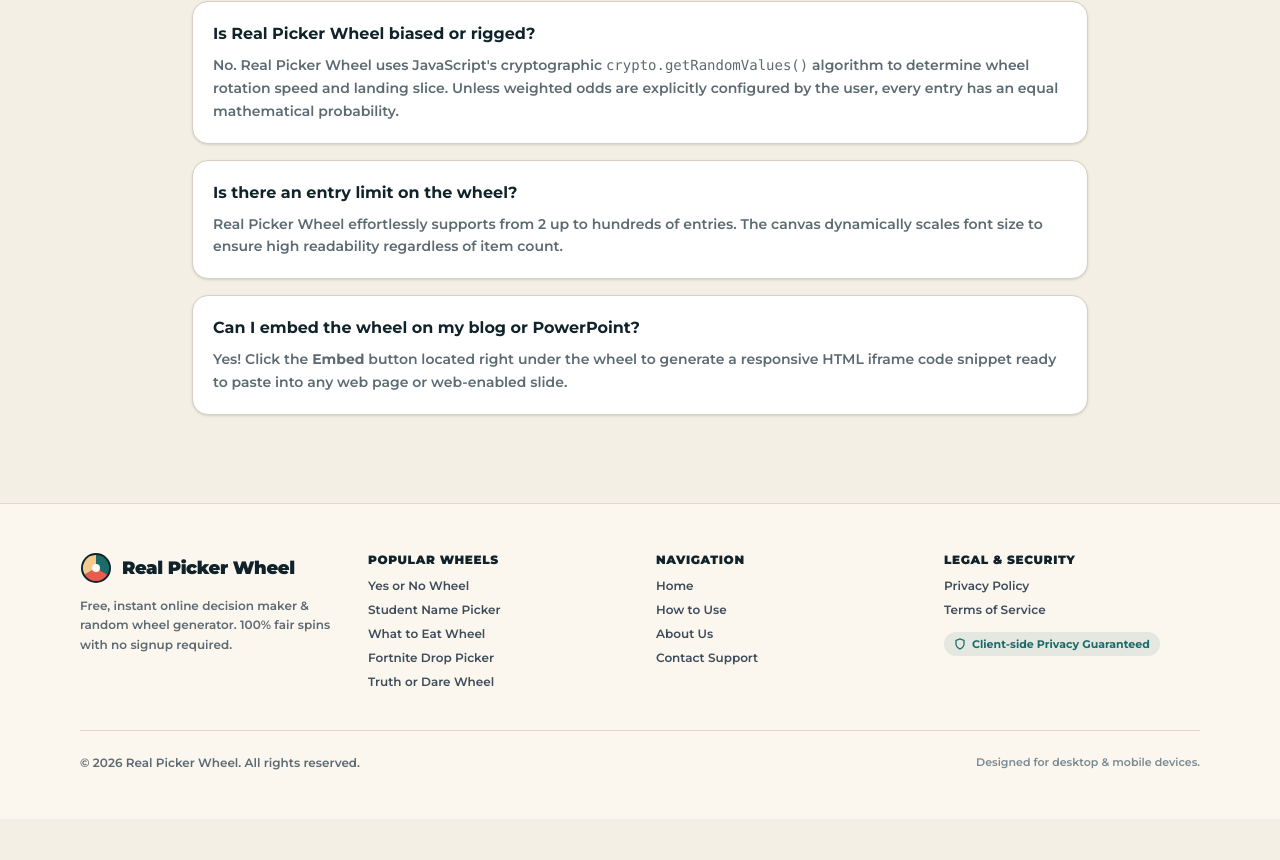
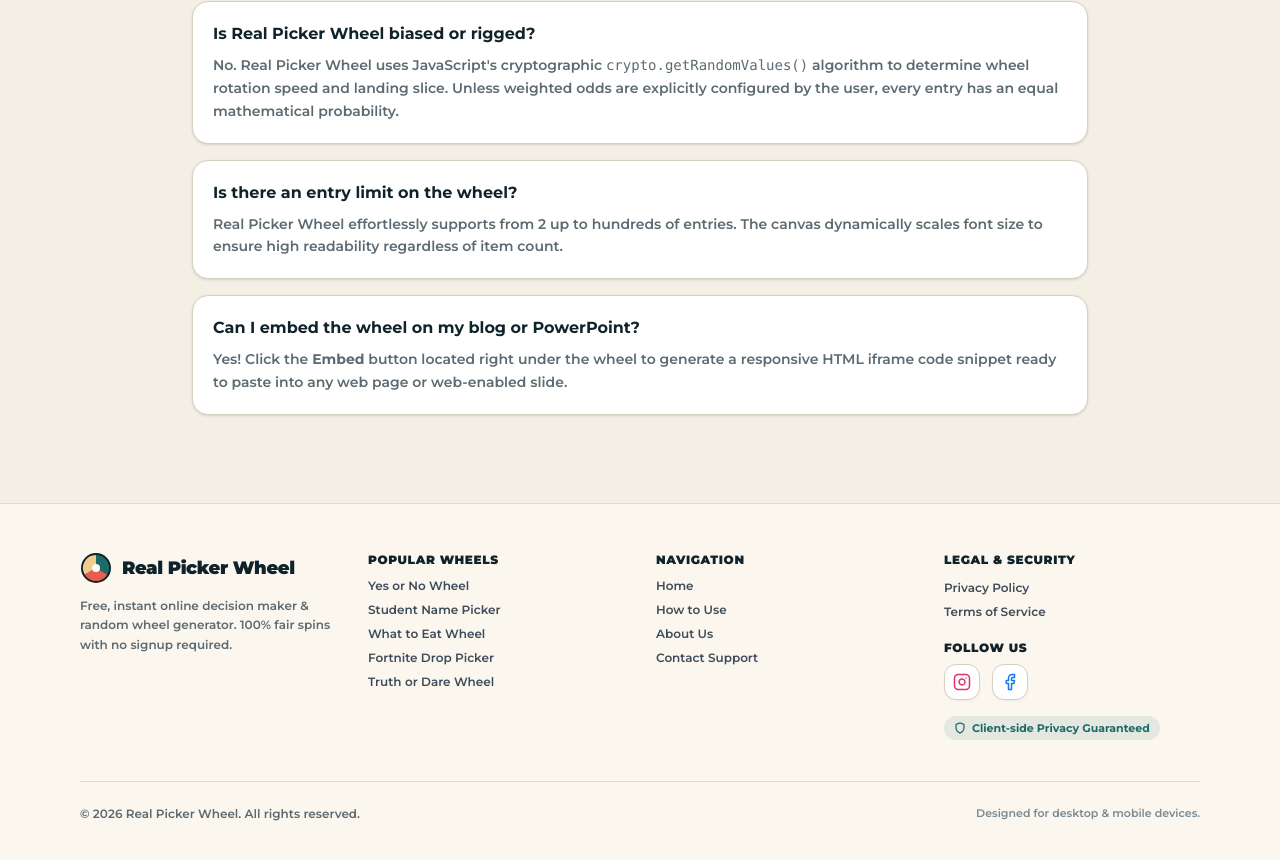
Before and after one commit to ankamdharmendar1-ui/sp, a React (Vite) app: page / in a window 1280 px wide. Shown: the part 7722-8582 px from the top of the page. Before the commit the page ends 8541 px from the top, so only its background shows below. Built offline with nearby package versions, Linux system fonts and the light colour scheme.

Commit message:
Add official Instagram and Facebook social media follow links to footer and schema.org sameAs

```diff
--- a/src/components/Layout/AppShell.tsx
+++ b/src/components/Layout/AppShell.tsx
@@ -200,13 +200,45 @@
               </ul>
             </div>
 
-            {/* Column 4: Legal & Security */}
-            <div className="space-y-2.5">
+            {/* Column 4: Legal & Community */}
+            <div className="space-y-3">
               <h4 className="text-xs font-black uppercase tracking-wider text-[#10232b]">Legal & Security</h4>
               <ul className="space-y-2 text-xs font-semibold text-[#3e4c59]">
                 <li><NavLink to="/privacy" className="hover:text-[#1B6B6B] transition-colors">Privacy Policy</NavLink></li>
                 <li><NavLink to="/terms" className="hover:text-[#1B6B6B] transition-colors">Terms of Service</NavLink></li>
               </ul>
+
+              {/* Follow Us / Social Links */}
+              <div className="pt-2">
+                <h4 className="text-xs font-black uppercase tracking-wider text-[#10232b] mb-2">Follow Us</h4>
+                <div className="flex items-center gap-3">
+                  <a
+                    href="https://www.instagram.com/realpickerwheel_com?stkn=OGJqNGllMXd0NWxx"
+                    target="_blank"
+                    rel="noopener noreferrer"
+                    className="flex h-9 w-9 items-center justify-center rounded-xl bg-white border border-[#d7cfc2] text-[#e1306c] hover:bg-[#e1306c] hover:text-white hover:border-[#e1306c] shadow-xs transition-colors"
+                    aria-label="Follow Real Picker Wheel on Instagram"
+                  >
+                    <svg width="18" height="18" viewBox="0 0 24 24" fill="none" stroke="currentColor" strokeWidth="2" strokeLinecap="round" strokeLinejoin="round">
+                      <rect x="2" y="2" width="20" height="20" rx="5" ry="5"/>
+                      <path d="M16 11.37A4 4 0 1 1 12.63 8 4 4 0 0 1 16 11.37z"/>
+                      <line x1="17.5" y1="6.5" x2="17.51" y2="6.5"/>
+                    </svg>
+                  </a>
+                  <a
+                    href="https://www.facebook.com/share/1GeqhThN2T/"
+                    target="_blank"
+                    rel="noopener noreferrer"
+                    className="flex h-9 w-9 items-center justify-center rounded-xl bg-white border border-[#d7cfc2] text-[#1877f2] hover:bg-[#1877f2] hover:text-white hover:border-[#1877f2] shadow-xs transition-colors"
+                    aria-label="Follow Real Picker Wheel on Facebook"
+                  >
+                    <svg width="18" height="18" viewBox="0 0 24 24" fill="none" stroke="currentColor" strokeWidth="2" strokeLinecap="round" strokeLinejoin="round">
+                      <path d="M18 2h-3a5 5 0 0 0-5 5v3H7v4h3v8h4v-8h3l1-4h-4V7a1 1 0 0 1 1-1h3z"/>
+                    </svg>
+                  </a>
+                </div>
+              </div>
+
               <div className="pt-1">
                 <span className="inline-flex items-center gap-1.5 rounded-full bg-[#1B6B6B]/10 px-2.5 py-1 text-[11px] font-bold text-[#1B6B6B]">
                   <svg width="12" height="12" viewBox="0 0 24 24" fill="none" stroke="currentColor" strokeWidth="2.5">
--- a/src/components/Seo/Seo.tsx
+++ b/src/components/Seo/Seo.tsx
@@ -59,6 +59,10 @@
       name: SITE_NAME,
       url: SITE_DOMAIN,
       logo: `${SITE_DOMAIN}/favicon.svg`,
+      sameAs: [
+        'https://www.instagram.com/realpickerwheel_com',
+        'https://www.facebook.com/share/1GeqhThN2T/',
+      ],
     }
 
     // Build Breadcrumb Schema
```
